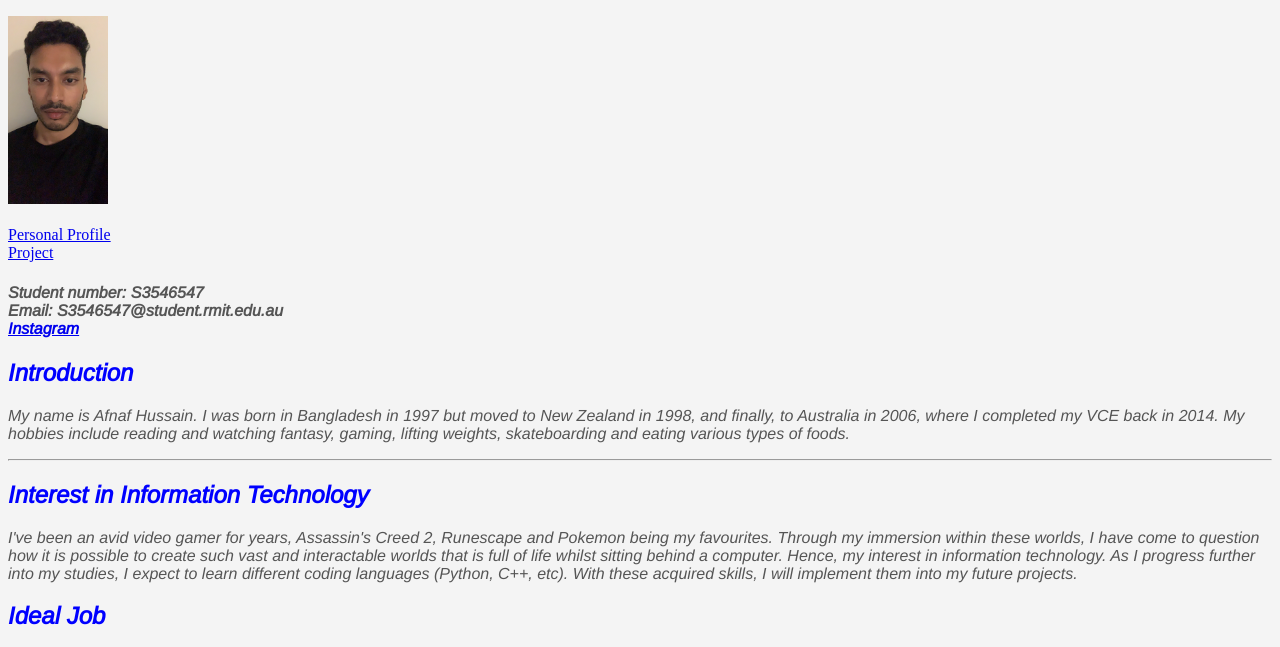
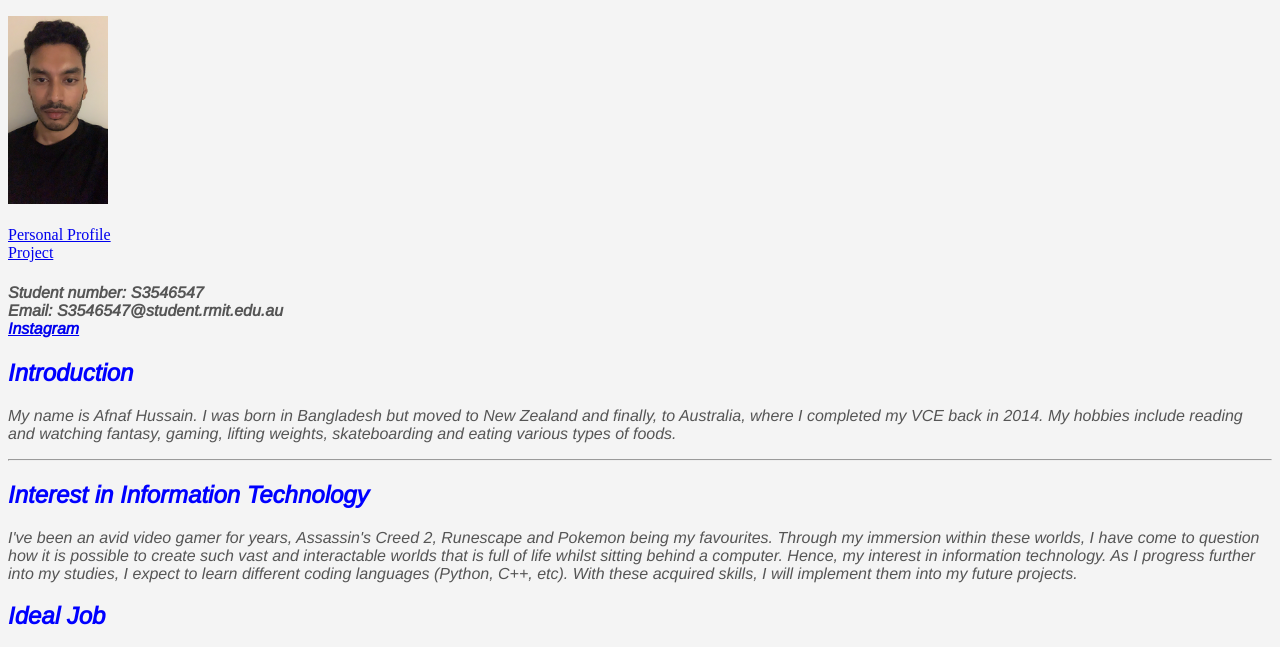
Before and after one commit to Afnaf5/A1MYPROFILE, a plain HTML site: page index.html in a window 1280 px wide. Shown: the part 105-752 px from the top of the page. Drawn offline with nearby package versions, Linux system fonts and the light colour scheme.

Commit message:
Update index.html

```diff
--- a/index.html
+++ b/index.html
@@ -28,8 +28,8 @@ rel="stylesheet">
           </a>
       </h4>
       <h2>Introduction</h2>
-      <p>My name is Afnaf Hussain. I was born in Bangladesh in 1997 but moved to
-        New Zealand in 1998, and finally, to Australia in 2006, where I completed
+      <p>My name is Afnaf Hussain. I was born in Bangladesh but moved to
+        New Zealand and finally, to Australia, where I completed
         my VCE back in 2014. My hobbies include reading and watching fantasy,
         gaming, lifting weights, skateboarding and eating various types of
         foods. </p>
```
